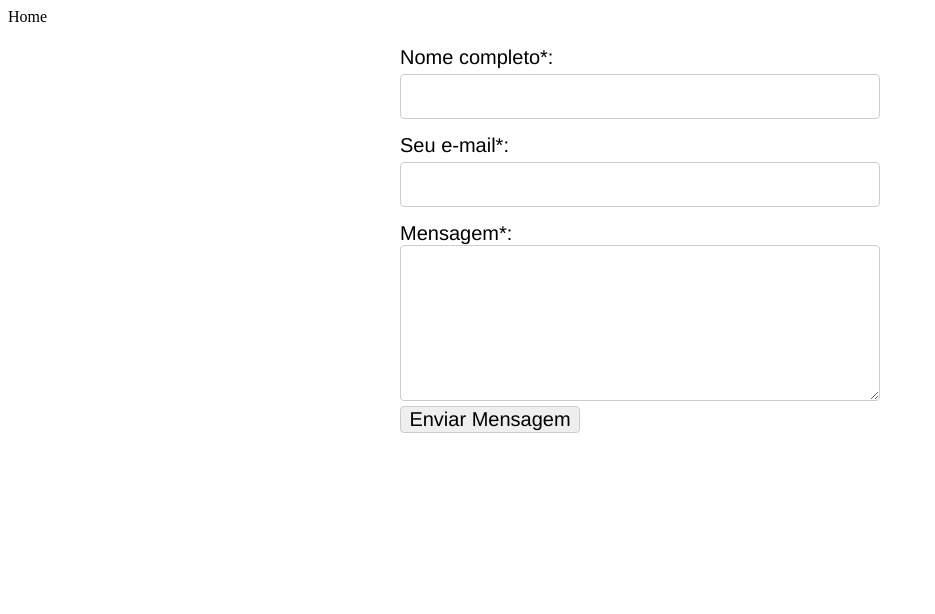
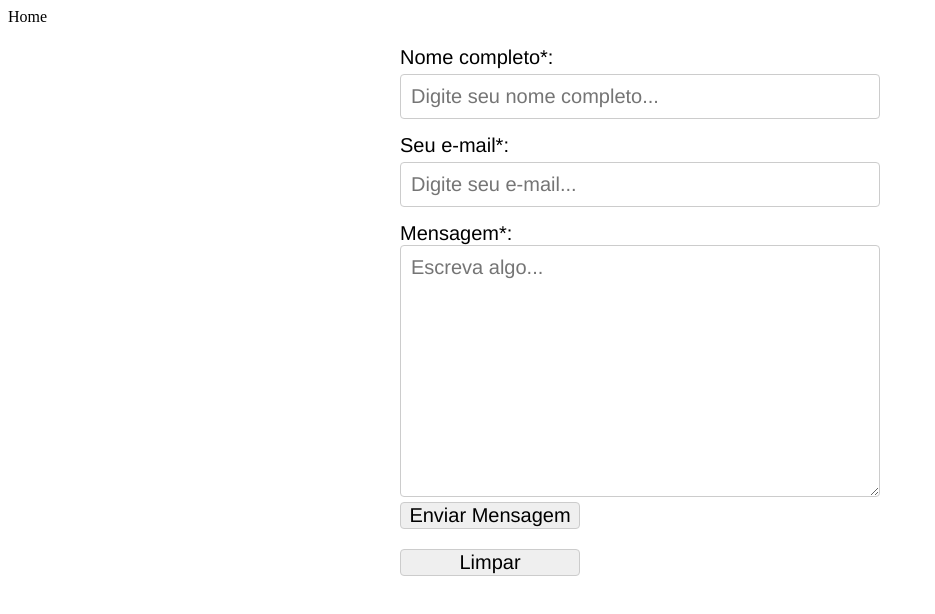
Before and after one commit to hipolitros/formularios-html, a plain HTML site: page index.html in a window 1280 px wide. Shown: the whole page, without its empty margins (0-935 px from the left). Drawn offline with Linux system fonts and the light colour scheme.

Commit message:
formulario ok

```diff
--- a/assets/css/styles.css
+++ b/assets/css/styles.css
@@ -8,8 +8,8 @@ form {
     margin: 20px auto;
 }
 
-input, label {
-    font-family: 'Helvetica Neue','Helvetica','Arial','Sans Serif';
+input, label, textarea {
+    font-family: 'Helvetica Neue',Helvetica,Arial,'Sans Serif';
     font-size: 20px;
 }
 
@@ -20,15 +20,19 @@ input {
     margin-top: 5px;
 }
 
+input:invalid:not(:placeholder-shown) {
+    border: 1px solid red;
+}
+
 input, textarea {
     border: 1px solid #ccc;
     border-radius: 4px;
 }
 
-input[type="text"], input[type="email"] {
+input[type="text"], input[type="email"], textarea {
     padding: 10px;
 }
 
-input[type="submit"] {
+input[type="submit"], input[type="reset"] {
     width: 180px;
 }
--- a/index.html
+++ b/index.html
@@ -15,13 +15,14 @@
 </header>
 <main>
     <form>
-        <label>Nome completo*:</label>
-        <input type="text" name="nome_completo" id="nome_completo" maxlength="80">
-        <label>Seu e-mail*:</label>
-        <input type="email" name="seu_email" id="seu_email" maxlength="40">
-        <label>Mensagem*:</label>
-        <textarea name="mensagem" id="mensagem" cols="30" rows="10"></textarea>
+        <label for="nome_completo">Nome completo*:</label>
+        <input type="text" name="nome_completo" id="nome_completo" title="Nome completo" placeholder="Digite seu nome completo..." required maxlength="40">
+        <label for="seu_email">Seu e-mail*:</label>
+        <input type="email" name="seu_email" id="seu_email" placeholder="Digite seu e-mail..." required pattern="\S+@\S+\.\S+">
+        <label for="mensagem">Mensagem*:</label>
+        <textarea name="mensagem" id="mensagem" cols="30" rows="10" placeholder="Escreva algo..."></textarea>
         <input type="submit" value="Enviar Mensagem">
+        <input type="reset" value="Limpar">
     </form>
 </main>
 <footer>
```
